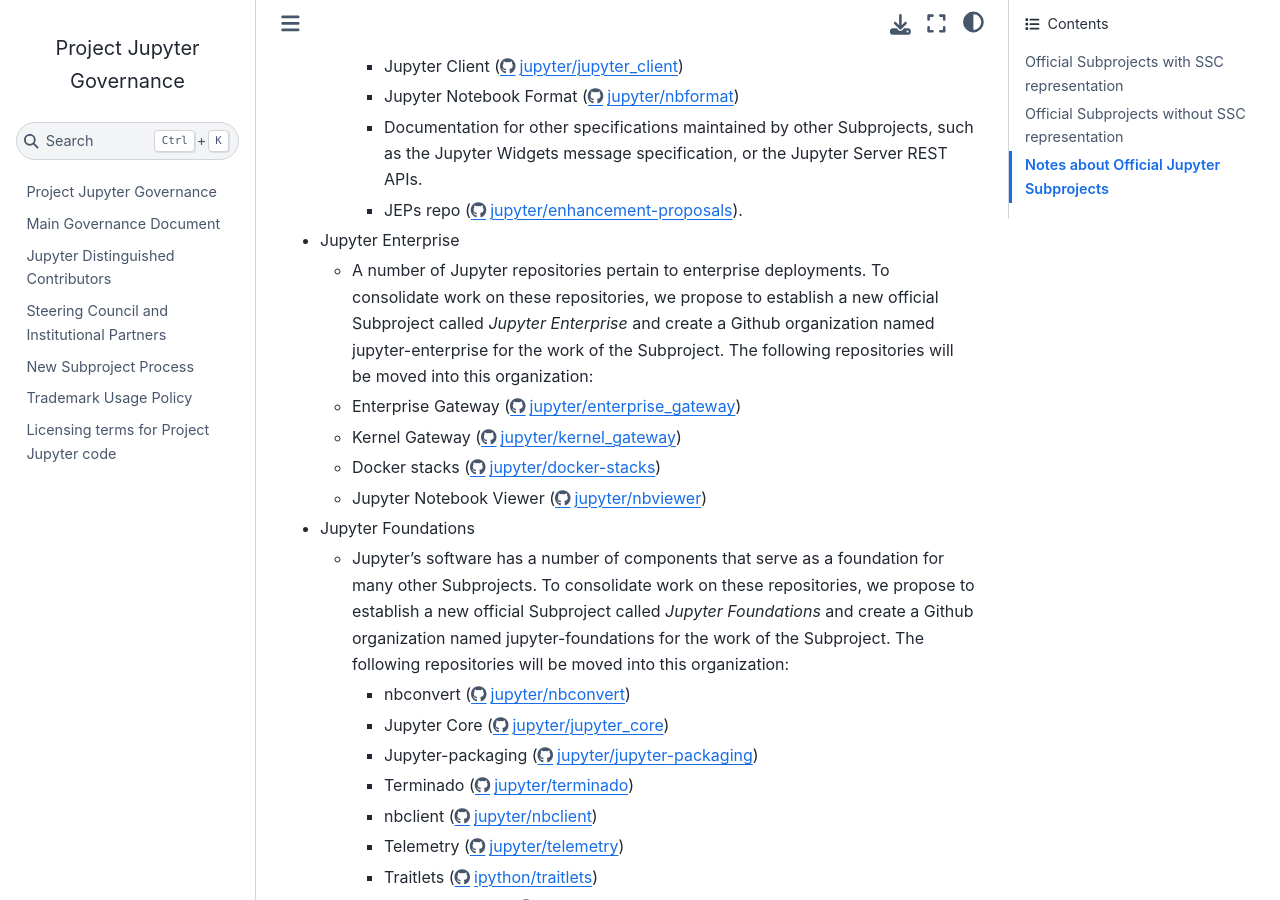
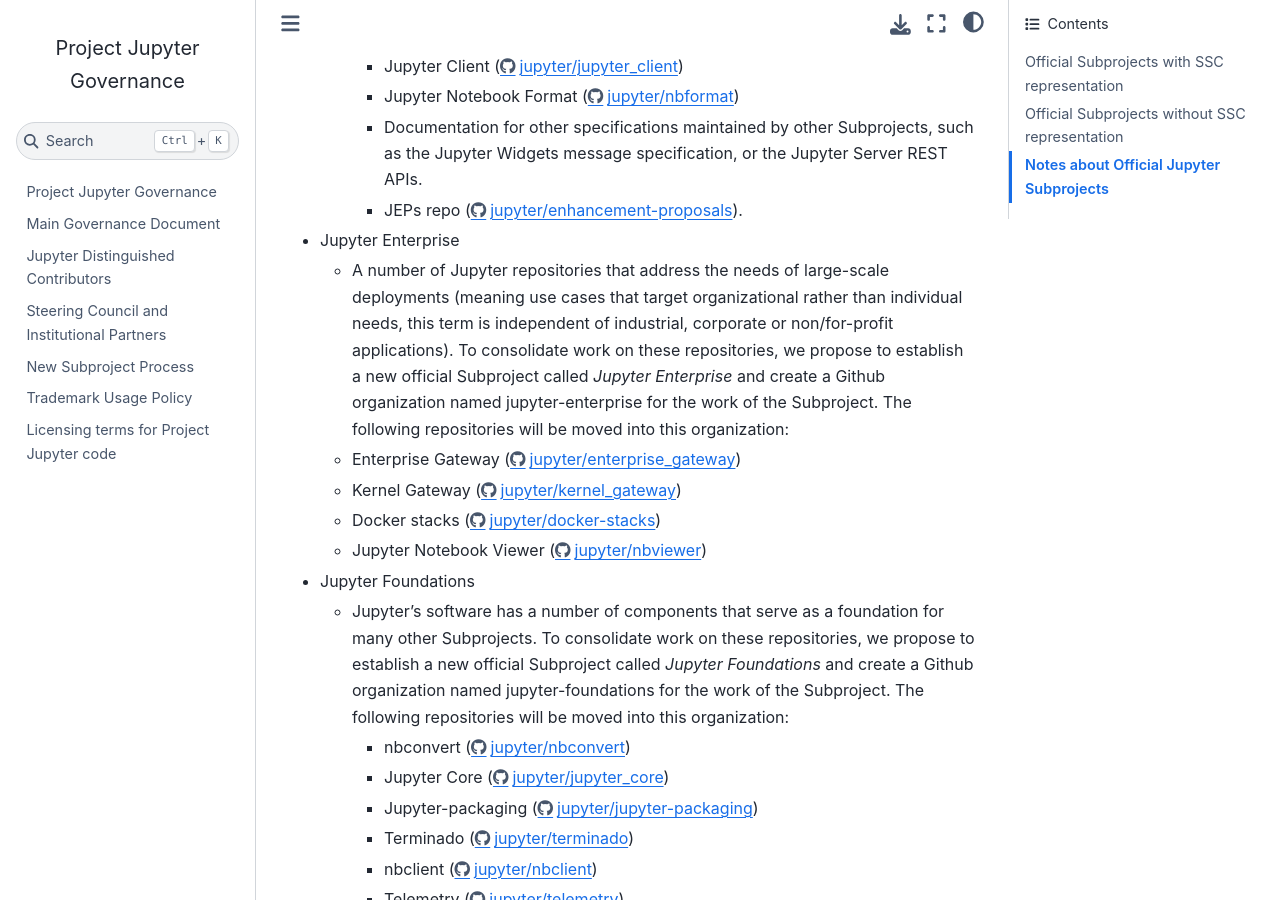
Before and after one commit to jupyter/governance, a Jupyter Book: the page built from list_of_subprojects.md, in a window 1280 px wide and 900 px high, scrolled down 2996 px. Built offline with Jupyter Book 1.0.4 settings and Sphinx 7.4.7 and the Sphinx Book theme 1.1.4, drawn with Linux system fonts in a browser that asks for light colours; pages that are not in the unit, such as notebooks, are missing from menus.

Commit message:
Clarify "enterprise" term as per @choldgraf feedback

```diff
--- a/list_of_subprojects.md
+++ b/list_of_subprojects.md
@@ -54,7 +54,7 @@
     - Documentation for other specifications maintained by other Subprojects, such as the Jupyter Widgets message specification, or the Jupyter Server REST APIs.
     - JEPs repo (https://github.com/jupyter/enhancement-proposals).
 - Jupyter Enterprise
-  - A number of Jupyter repositories pertain to enterprise deployments. To consolidate work on these repositories, we propose to establish a new official Subproject called _Jupyter Enterprise_ and create a Github organization named jupyter-enterprise for the work of the Subproject. The following repositories will be moved into this organization:
+  - A number of Jupyter repositories that address the needs of large-scale deployments (meaning use cases that target organizational rather than individual needs, this term is independent of industrial, corporate or non/for-profit applications). To consolidate work on these repositories, we propose to establish a new official Subproject called _Jupyter Enterprise_ and create a Github organization named jupyter-enterprise for the work of the Subproject. The following repositories will be moved into this organization:
   - Enterprise Gateway (https://github.com/jupyter/enterprise_gateway)
   - Kernel Gateway (https://github.com/jupyter/kernel_gateway)
   - Docker stacks (https://github.com/jupyter/docker-stacks)
```
